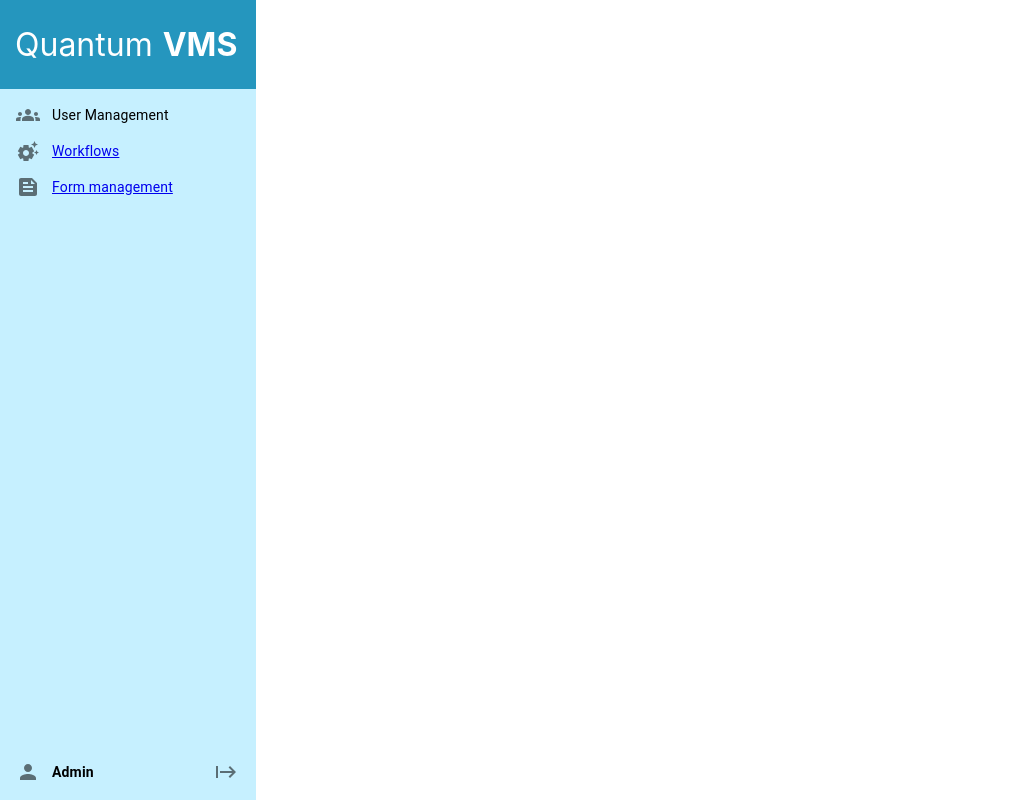
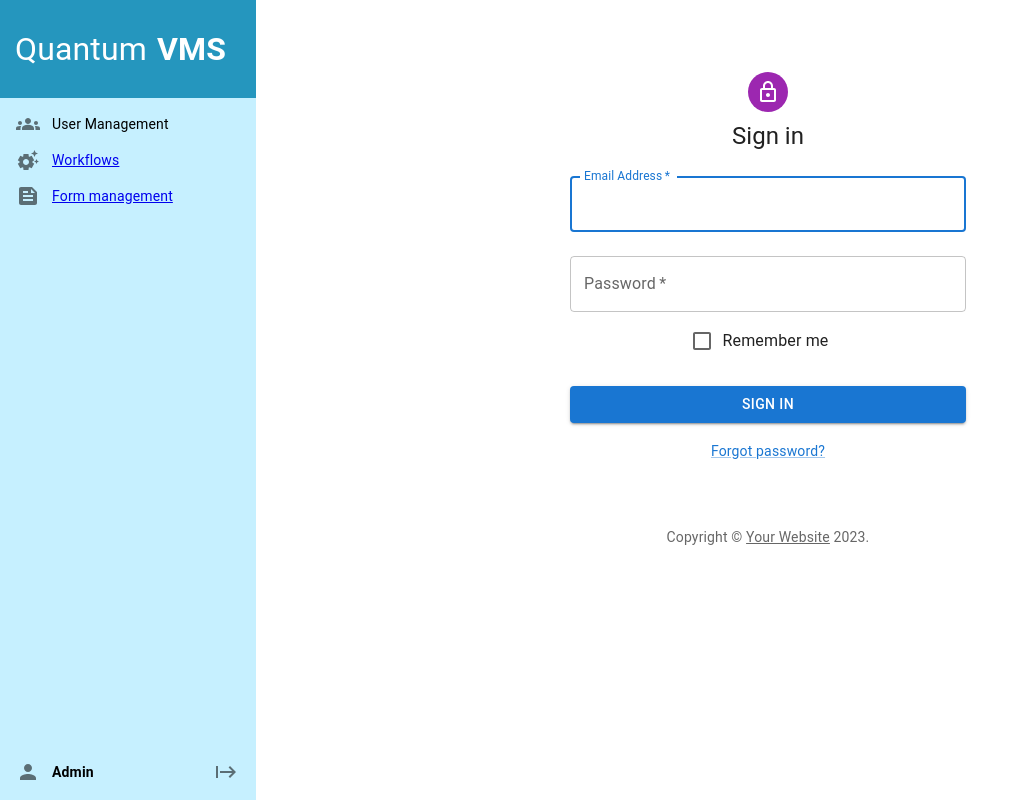
Before and after one commit to yikiat97/IS442OOP, a React (Create React App) app in the folder frontend/: page /Login in a window 1280 px wide. Shown: the whole page, without its empty margins (0-1030 px from the left). Built offline with nearby package versions, Linux system fonts and the light colour scheme; a web font is replaced by a local one.

Commit message:
simple frontend for login

```diff
--- a/frontend/package.json
+++ b/frontend/package.json
@@ -15,6 +15,7 @@
     "@testing-library/react": "^13.4.0",
     "@testing-library/user-event": "^13.5.0",
     "antd": "^5.2.1",
+    "axios": "^1.3.4",
     "dayjs": "^1.11.7",
     "form-render": "^2.0.10",
     "formBuilder": "^3.8.3",
--- a/frontend/src/App.js
+++ b/frontend/src/App.js
@@ -9,6 +9,8 @@
 import Form from "./pages/Form";
 
 import WorkflowsAdmin from "./pages/WorkflowsAdmin";
+
+import Login from "./pages/Login";
 
 function App() {
 
@@ -25,6 +27,7 @@
         <Route path="/Form" element={<Form />} />
         <Route exact path="/CreateWorkflow" element={<CreateWorkflow/>}/>
         <Route path="/WorkflowsAdmin" element={<WorkflowsAdmin />} />
+        <Route path="/Login" element={<Login />} />
       </Routes>
 
     </div>
--- /dev/null
+++ b/frontend/src/pages/Login.js
@@ -0,0 +1,132 @@
+import * as React from 'react';
+import Avatar from '@mui/material/Avatar';
+import Button from '@mui/material/Button';
+import CssBaseline from '@mui/material/CssBaseline';
+import TextField from '@mui/material/TextField';
+import FormControlLabel from '@mui/material/FormControlLabel';
+import Checkbox from '@mui/material/Checkbox';
+import Link from '@mui/material/Link';
+import Grid from '@mui/material/Grid';
+import Box from '@mui/material/Box';
+import LockOutlinedIcon from '@mui/icons-material/LockOutlined';
+import Typography from '@mui/material/Typography';
+import Container from '@mui/material/Container';
+import { createTheme, ThemeProvider } from '@mui/material/styles';
+import { useState, useEffect } from 'react';
+import axios from 'axios';
+
+function Copyright(props) {
+  return (
+    <Typography variant="body2" color="text.secondary" align="center" {...props}>
+      {'Copyright © '}
+      <Link color="inherit" href="https://mui.com/">
+        Your Website
+      </Link>{' '}
+      {new Date().getFullYear()}
+      {'.'}
+    </Typography>
+  );
+}
+
+const theme = createTheme();
+
+function App(){
+  const [email, setEmail] = useState("");
+  const [password, setPassword] = useState("");
+  const [message, setMessage] = useState("");
+
+  const handleEmailChange = (event) => {
+    setEmail(event.target.value);
+    setMessage("");
+    console.log(email);
+  };
+
+  const handlePasswordChange = (event) => {
+    setPassword(event.target.value);
+    setMessage("");
+    console.log(password);
+  };
+
+  function login(e){
+    e.preventDefault();
+
+    axios.get("http://localhost:8080/login/role?email=" + email + "&password=" + password)
+    .then((response) => {
+        sessionStorage.setItem("email", email);
+
+        console.log(response);
+    })
+    .catch(error => {
+      console.log(error);
+    })
+  }
+
+  return (
+    <ThemeProvider theme={theme}>
+      <Container component="main" maxWidth="xs">
+        <CssBaseline />
+        <Box
+          sx={{
+            marginTop: 8,
+            display: 'flex',
+            flexDirection: 'column',
+            alignItems: 'center',
+          }}
+        >
+          <Avatar sx={{ m: 1, bgcolor: 'secondary.main' }}>
+            <LockOutlinedIcon />
+          </Avatar>
+          <Typography component="h1" variant="h5">
+            Sign in
+          </Typography>
+          <Box component="form" noValidate sx={{ mt: 1 }}>
+            <TextField
+              margin="normal"
+              required
+              fullWidth
+              id="email"
+              label="Email Address"
+              name="email"
+              autoComplete="email"
+              autoFocus
+              onChange={handleEmailChange}
+            />
+            <TextField
+              margin="normal"
+              required
+              fullWidth
+              name="password"
+              label="Password"
+              type="password"
+              id="password"
+              autoComplete="current-password"
+              onChange={handlePasswordChange}
+            />
+            <FormControlLabel
+              control={<Checkbox value="remember" color="primary" />}
+              label="Remember me"
+            />
+            <Button
+              type="submit"
+              fullWidth
+              variant="contained"
+              sx={{ mt: 3, mb: 2 }}
+            >
+              Sign In
+            </Button>
+            <Grid container>
+              <Grid item xs>
+                <Link href="#" variant="body2">
+                  Forgot password?
+                </Link>
+              </Grid>
+            </Grid>
+          </Box>
+        </Box>
+        <Copyright sx={{ mt: 8, mb: 4 }} />
+      </Container>
+    </ThemeProvider>
+  );
+}
+
+export default App;
```
Also changed, not shown: 1 other file (tests, documents, lock files or other folders).
